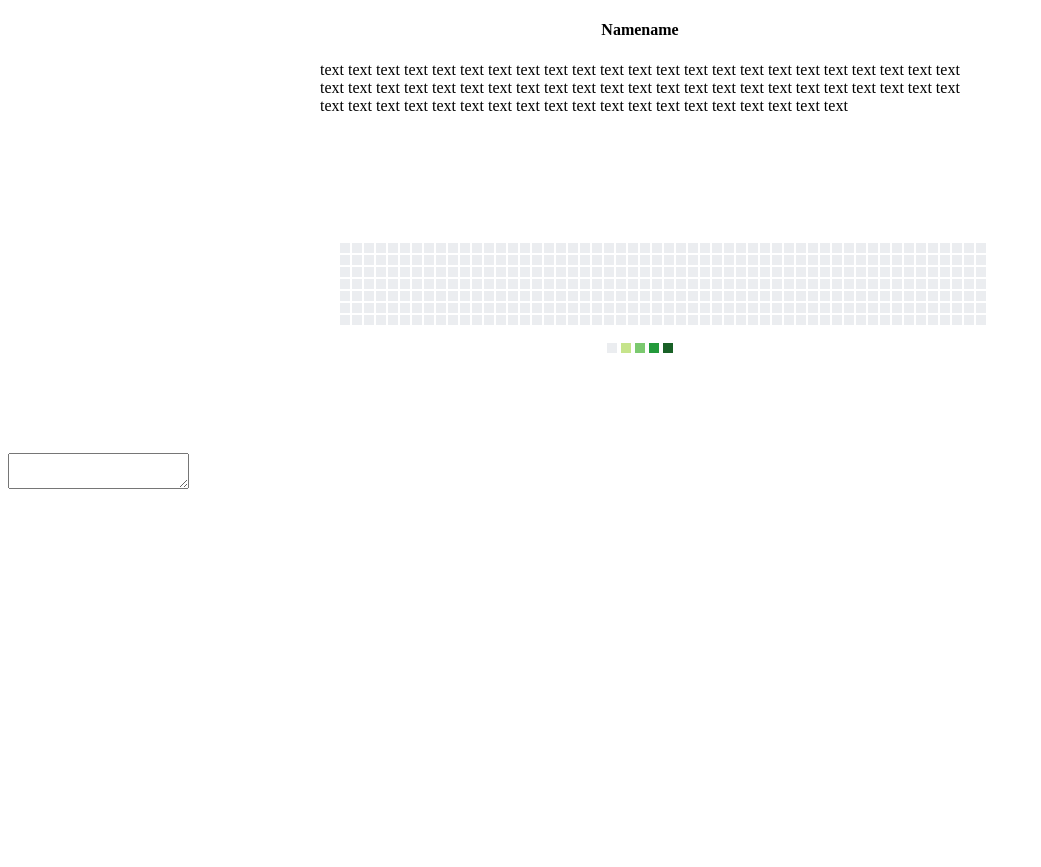
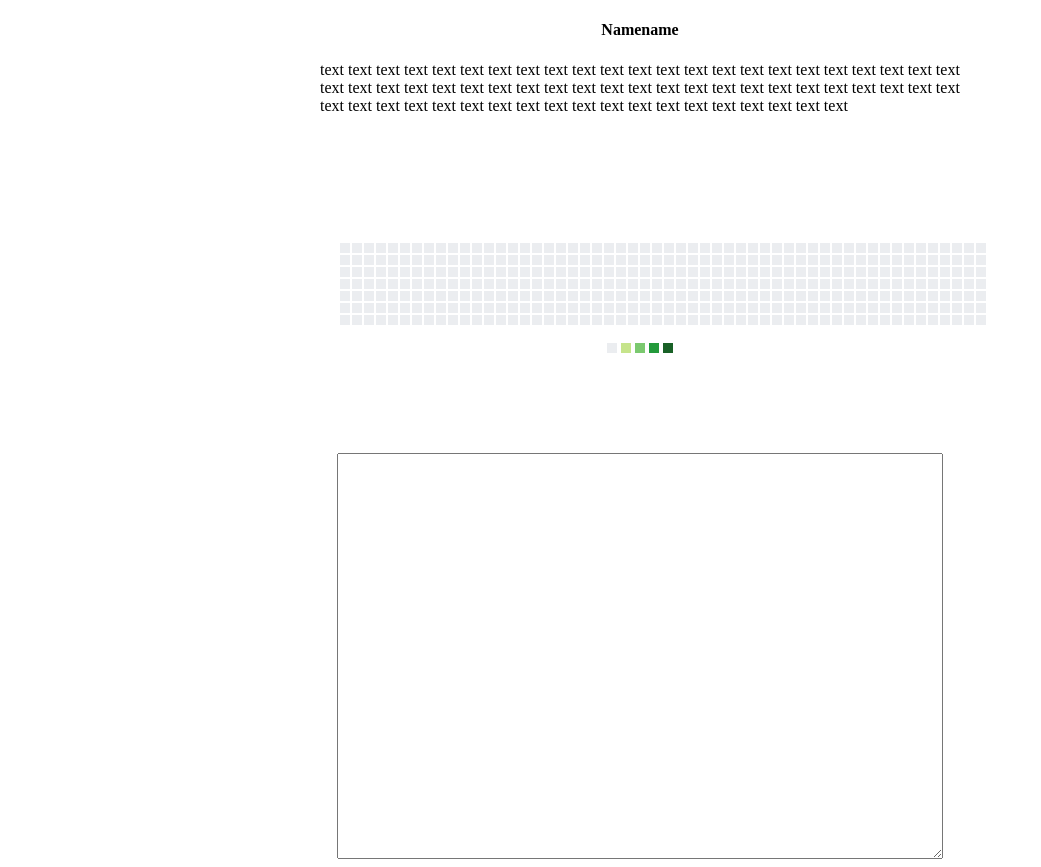
Before and after one commit to polevoyd/gitsaver, a React (Create React App) app: page / in a window 1280 px wide. Shown: the whole page, without its empty margins (0-1041 px from the left). Before the commit the page ends 800 px from the top, so only its background shows below. Built offline with nearby package versions, Linux system fonts and the light colour scheme.

Commit message:
static version

```diff
--- a/src/components/Results.js
+++ b/src/components/Results.js
@@ -2,7 +2,7 @@ import React from 'react';
 
 const Results = () => {
     return(
-        <textarea >
+        <textarea className="results">
 
         </textarea>
     );
--- a/src/index.css
+++ b/src/index.css
@@ -78,9 +78,11 @@
 #radio5 {
   background-color: #ebedf0
 }
-/*
 
-background-color: #c6e48b;
-background-color: #7bc96f;
-background-color: #196127;
-*/
+
+.results {
+  width: 600px;
+  height: 400px;
+  display: block;
+  margin: 0 auto;
+}
```
